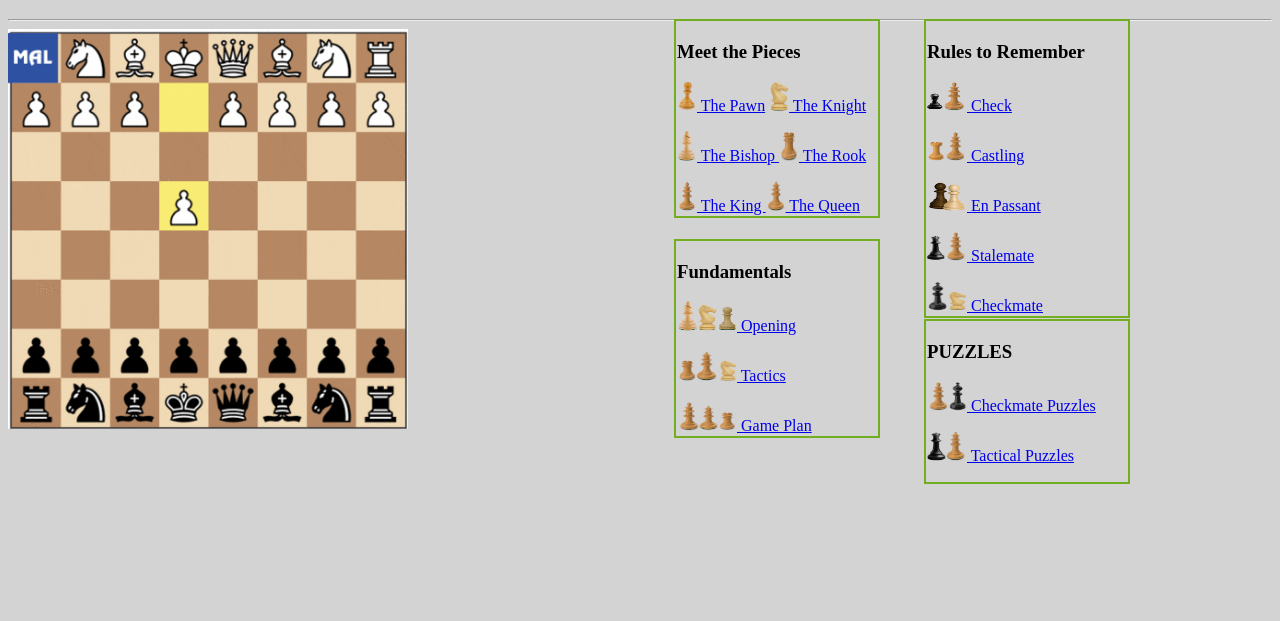
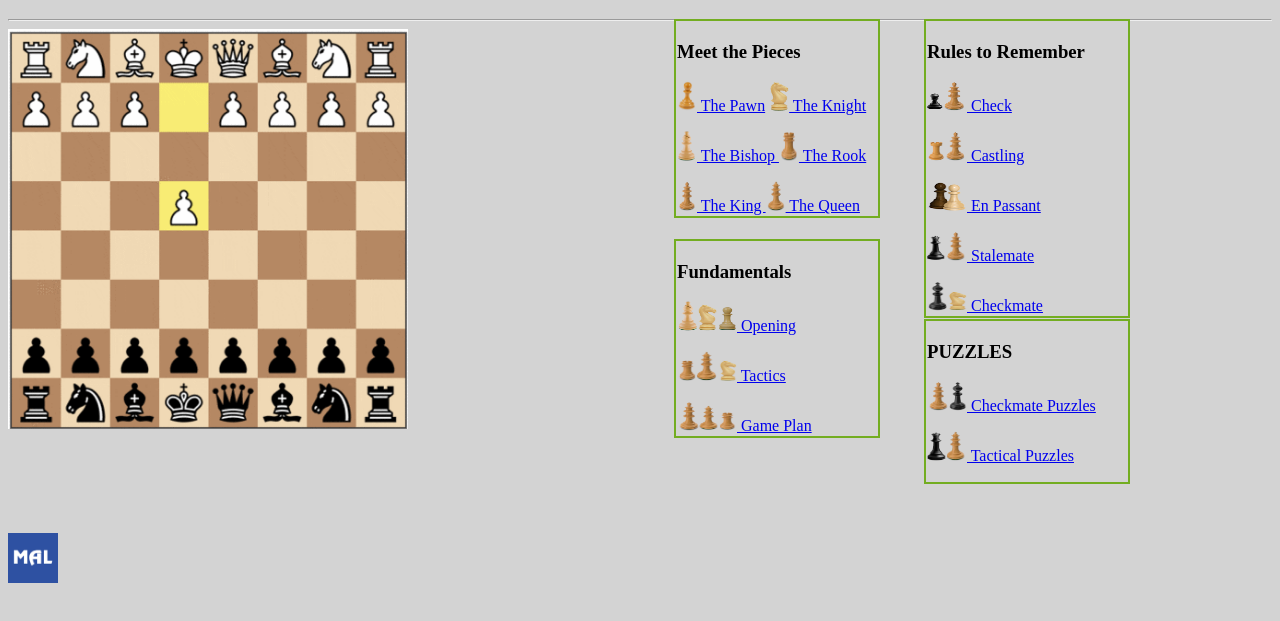
Before and after one commit to MinosInquisitor/CS3-Project-Q1, a website: page index.html in a window 1280 px wide. Shown: the part 61-682 px from the top of the page. Drawn offline with nearby package versions, Linux system fonts and the light colour scheme; files whose address does not match are found by name.

Commit message:
Update cssstylesheet.css

```diff
--- a/cssstylesheet.css
+++ b/cssstylesheet.css
@@ -54,10 +54,7 @@
         border: 2px solid #73AD21;
   		padding: 1px;
 		}
-.linkss {
-	top: -500px;
-	  position: relative;
-}
+
 .linkss:hover {
 	opacity: 0.5;
 }
```
